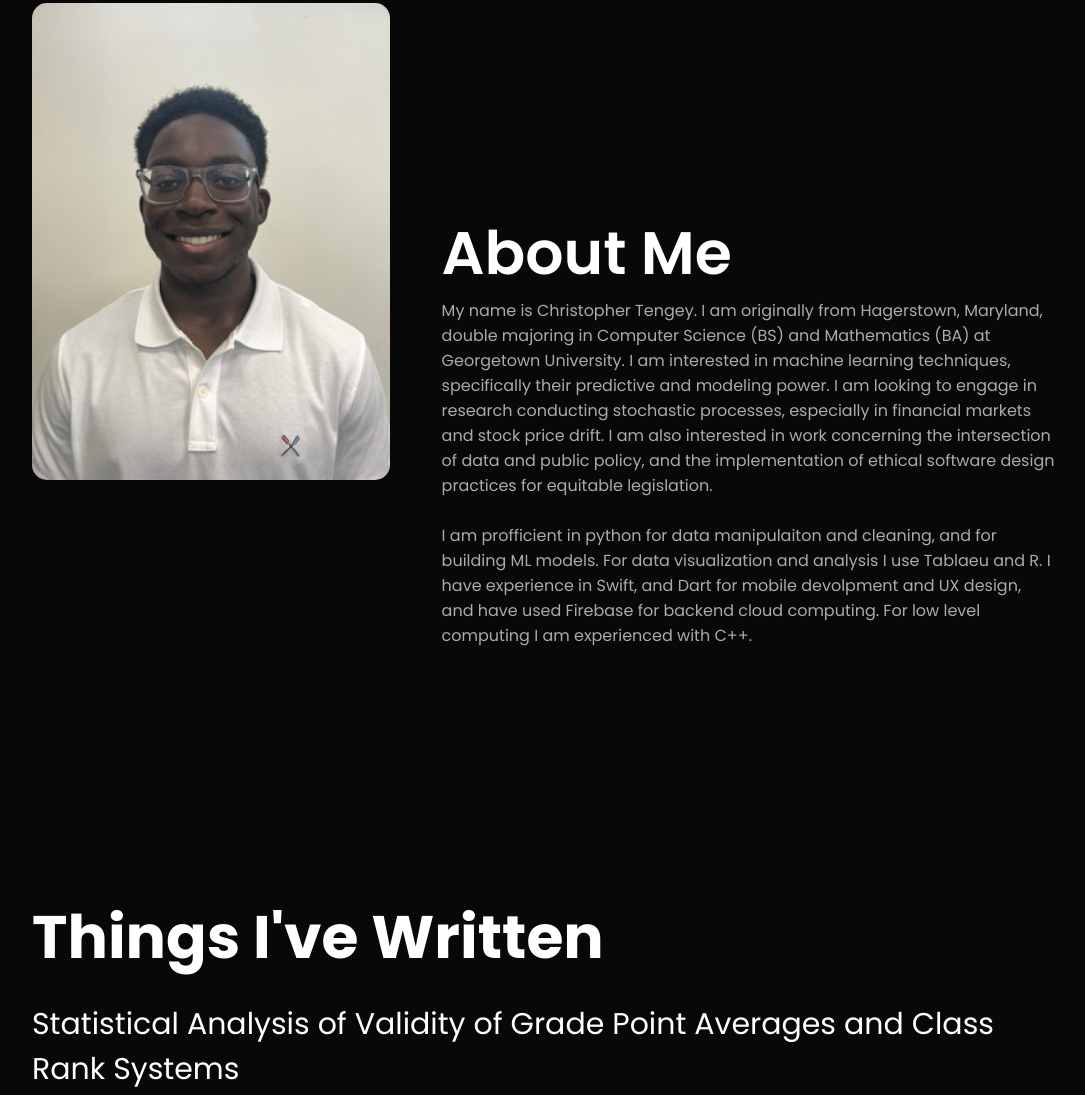
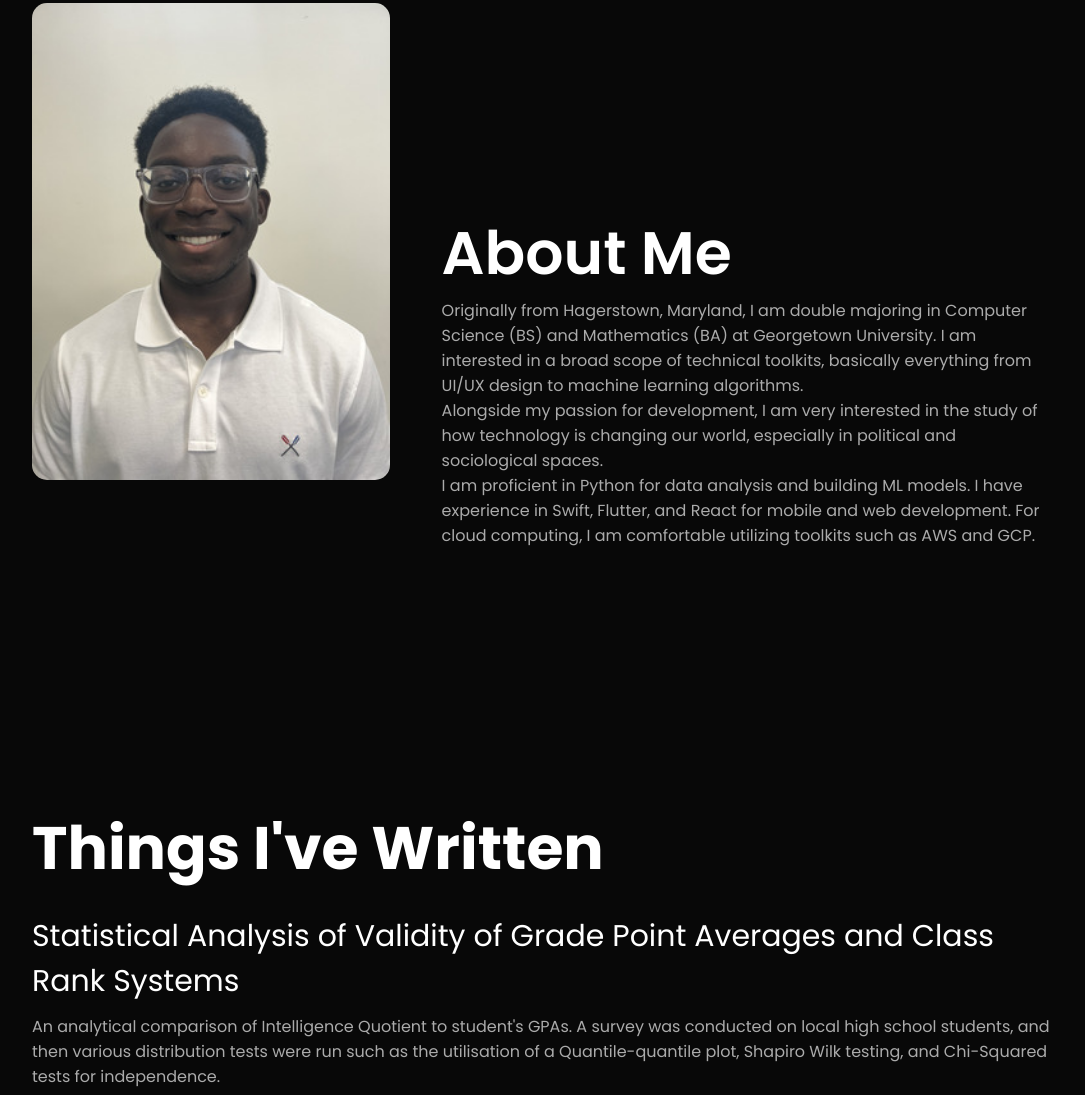
Before and after one commit to chrisdten3/ChrisTengeyPortfolio, a plain HTML site: page index.html in a window 1280 px wide. Shown: the part 887-1982 px from the top of the page, without its empty margins (96-1181 px from the left). Drawn offline with nearby package versions, Linux system fonts and the light colour scheme.

Commit message:
Update index.html

```diff
--- a/index.html
+++ b/index.html
@@ -47,9 +47,13 @@
           </div>
           <div class="about-col-2">
             <h1 class="sub-title">About Me</h1>
-            <p>My name is Christopher Tengey. I am originally from Hagerstown, Maryland, double majoring in Computer Science (BS) and Mathematics (BA) at Georgetown University. I am interested in machine learning techniques, specifically their predictive and modeling power. I am looking to engage in research conducting stochastic processes, especially in financial markets and stock price drift. I am also interested in work concerning the intersection of data and public policy, and the implementation of ethical software design practices for equitable legislation.</p>
-            <br>
-            <p>I am profficient in python for data manipulaiton and cleaning, and for building ML models. For data visualization and analysis I use Tablaeu and R. I have experience in Swift, and Dart for mobile devolpment and UX design, and have used Firebase for backend cloud computing. For low level computing I am experienced with C++.</p>
+            <p>
+              Originally from Hagerstown, Maryland, I am double majoring in Computer Science (BS) and Mathematics (BA) at Georgetown University. I am interested in a broad scope of technical toolkits, basically everything from UI/UX design to machine learning algorithms.
+              <br>
+              Alongside my passion for development, I am very interested in the study of how technology is changing our world, especially in political and sociological spaces.
+              <br>
+              I am proficient in Python for data analysis and building ML models. I have experience in Swift, Flutter, and React for mobile and web development. For cloud computing, I am comfortable utilizing toolkits such as AWS and GCP.
+            </p>
           </div>
         </div>
       </div>
```
